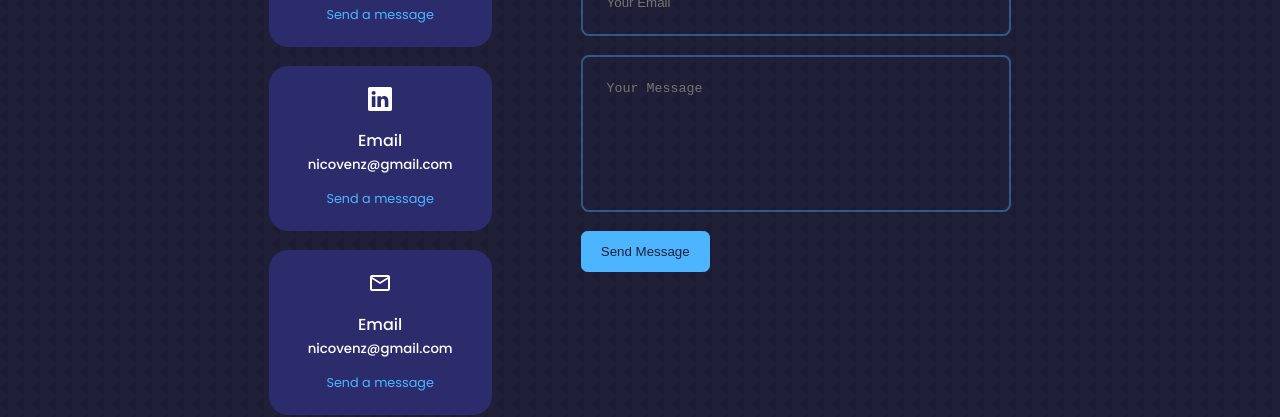
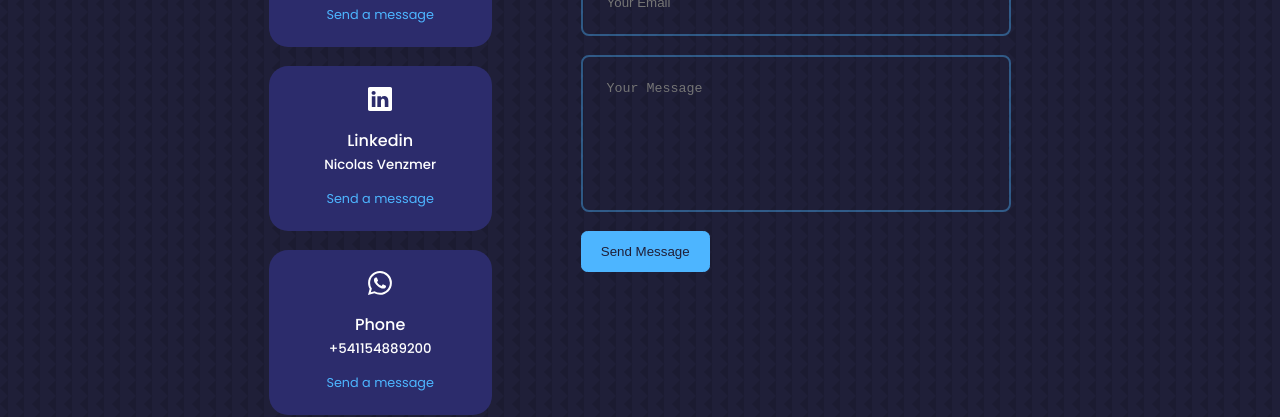
Before and after one commit to NicolasVenzmer/portfolio-v2, a React (Create React App) app: page / in a window 1280 px wide. Shown: the part 4020-4437 px from the top of the page. Built offline with nearby package versions, Linux system fonts and the light colour scheme.

Commit message:
feat(app): finishing portfolio sections

```diff
--- a/src/components/contact/Contact.jsx
+++ b/src/components/contact/Contact.jsx
@@ -2,6 +2,7 @@ import React, { useRef } from "react";
 import "./contact.css";
 import { MdOutlineEmail } from "react-icons/md";
 import { BsLinkedin } from "react-icons/bs";
+import { BsWhatsapp } from "react-icons/bs";
 import emailjs from "emailjs-com";
 
 const Contact = () => {
@@ -33,17 +34,20 @@ const Contact = () => {
           </action>
           <action className="contact__option">
             <BsLinkedin className="contact__option-icon" />
-            <h4>Email</h4>
-            <h5>nicovenz@gmail.com</h5>
-            <a href="mailto:nicovenz@gmail.com" target="blank">
+            <h4>Linkedin</h4>
+            <h5>Nicolas Venzmer</h5>
+            <a
+              href="https://www.linkedin.com/in/nicolas-alejandro-venzmer/"
+              target="blank"
+            >
               Send a message
             </a>
           </action>
           <action className="contact__option">
-            <MdOutlineEmail className="contact__option-icon" />
-            <h4>Email</h4>
-            <h5>nicovenz@gmail.com</h5>
-            <a href="mailto:nicovenz@gmail.com" target="blank">
+            <BsWhatsapp className="contact__option-icon" />
+            <h4>Phone</h4>
+            <h5>+541154889200</h5>
+            <a href="https://wa.me/1154889200?text=Hi Nicolas!" target="blank">
               Send a message
             </a>
           </action>
```
Also changed, not shown: 1 other file (tests, documents, lock files or other folders).
